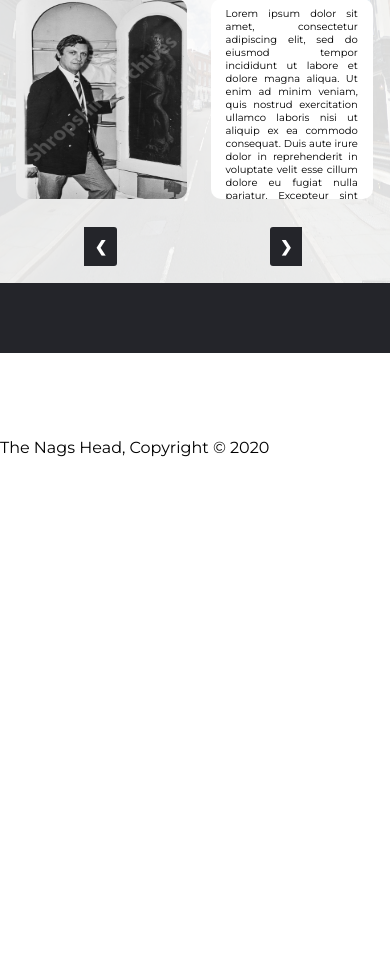
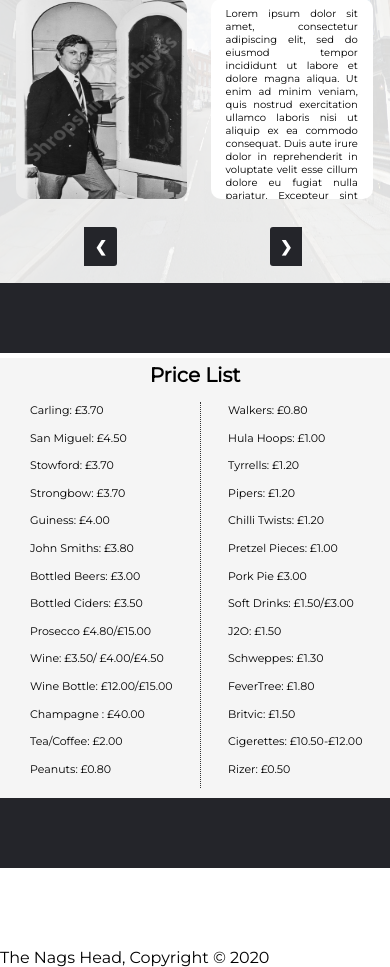
Before and after one commit to charliepreece95/Nags-Head-Website, a PHP site: page / in a window 390 px wide. Shown: the part 551-1518 px from the top of the page. Before the commit the page ends 1008 px from the top, so only its background shows below. Run offline with PHP 8.4, Linux system fonts and the light colour scheme; some libraries are stand-ins or nearby versions.

Commit message:
added prices section

```diff
--- a/src/css/style.css
+++ b/src/css/style.css
@@ -179,14 +179,25 @@ button:hover {
 }
 
 .skew-element {
-    height: 100px;
+    height: 120px;
     background: #24252A;
     /*transform: skew(0, -5deg);*/
     z-index: 1;
 }
 
 .skew-element-2 {
-  height: 100px;
+  position: relative;
+  bottom: 160px;
+  height: 120px;
+  background: #24252A;
+  /*transform: skew(0, -5deg);*/
+  z-index: 1;
+}
+
+.skew-element-3 {
+  position: relative;
+  bottom: 160px;
+  height: 120px;
   background: #24252A;
   /*transform: skew(0, -5deg);*/
   z-index: 1;
@@ -274,13 +285,42 @@ button:hover {
 /* Position the "next button" to the right */
 .next {
   right: 5%;
-  top: 1450px;
+  top: 1400px;
   border-radius: 3px 0 0 3px;
 }
 
 /* On hover, add a black background color with a little bit see-through */
 .prev:hover, .next:hover {
   background-color: rgba(0,0,0,0.8);
+}
+
+.prices {
+  position: relative;
+  bottom: 160px;
+  background-color: #f5f5f5;
+}
+
+.prices h2 {
+  text-align: center;
+  padding: 25px 0 25px 0;
+  font-size: 46px;
+}
+
+.prices ul li {
+  color: black;
+  padding: 0 20px 0 20px;
+  margin: 0 0 10px 0;
+  line-height: 1.6;
+  margin-left: 20px;
+  font-size: 30px;
+}
+
+.prices ul {
+  column-count: 3;
+  column-rule: dotted 1px #333;
+  list-style-type: none;
+  margin-top: 10px;
+  padding: 0 0 25px 20px;
 }
 
 /*Tablets*/
@@ -395,6 +435,15 @@ button:hover {
       z-index: 1;
     }
 
+    .skew-element-3 {
+      position: relative;
+      bottom: 160px;
+      height: 120px;
+      background: #24252A;
+      /*transform: skew(0, -5deg);*/
+      z-index: 1;
+    }
+
     .sub-title{
       position: relative;
       top: 30px;
@@ -449,6 +498,35 @@ button:hover {
     /* On hover, add a black background color with a little bit see-through */
     .prev:hover, .next:hover {
       background-color: rgba(0,0,0,0.8);
+    }
+
+    .prices {
+      position: relative;
+      bottom: 160px;
+      background-color: #f5f5f5;
+    }
+
+    .prices h2 {
+      text-align: center;
+      padding: 20px 0 20px 0;
+      font-size: 46px;
+    }
+
+    .prices ul li {
+      color: black;
+      padding: 0 10px 0 10px;
+      margin: 0 0 10px 0;
+      line-height: 1.6;
+      margin-left: 20px;
+      font-size: 30px;
+    }
+
+    .prices ul {
+      column-count: 3;
+      column-rule: dotted 1px #333;
+      list-style-type: none;
+      margin-top: 10px;
+      padding: 0 0 25px 25px;
     }
 }
 
@@ -661,6 +766,15 @@ button {
       z-index: 1;
     }
 
+    .skew-element-3 {
+      position: relative;
+      bottom: 80px;
+      height: 70px;
+      background: #24252A;
+      /*transform: skew(0, -5deg);*/
+      z-index: 1;
+    }
+
     .sub-title{
       position: relative;
       top: 10px;
@@ -737,10 +851,40 @@ button {
     .prev:hover, .next:hover {
       background-color: rgba(0,0,0,0.8);
     }
+
+    .prices {
+      position: relative;
+      bottom: 80px;
+      background-color: #f5f5f5;
+    }
+
+    .prices h2 {
+      text-align: center;
+      padding: 5px 0 5px 0;
+      font-size: 20px;
+    }
+
+    .prices ul li {
+      color: black;
+      padding: 0 10px 0 10px;
+      margin: 0 0 10px 0;
+      line-height: 1.6;
+      margin-left: 10px;
+      font-size: 11px;
+    }
+
+    .prices ul {
+      column-count: 2;
+      column-rule: dotted 1px #333;
+      list-style-type: none;
+      margin-top: 10px;
+      padding: 0 0 10px 10px;
+    }
 }
 /*surface duo*/
 @media (min-width: 540px) and (max-width: 540px)  {
-  .nav-links {top: 16vh;
+  .nav-links {
+    top: 16vh;
     width: 50%;}
 }
 
--- a/src/index.html
+++ b/src/index.html
@@ -95,6 +95,40 @@
         <a class="next" onclick="plusSlides(1)">&#10095;</a>
         </section>
         <div class="skew-element-2"></div>
+        <section class="prices">
+            <h2>Price List</h2>
+                <ul>
+                    <li>Carling: £3.70</li>
+                    <li>San Miguel: £4.50</li>
+                    <li>Stowford: £3.70</li>
+                    <li>Strongbow: £3.70</li>
+                    <li>Guiness: £4.00</li>
+                    <li>John Smiths: £3.80</li>
+                    <li>Bottled Beers: £3.00</li>
+                    <li>Bottled Ciders: £3.50</li>
+                    <li>Prosecco £4.80/£15.00</li>
+                    <li>Wine: £3.50/ £4.00/£4.50</li>
+                    <li>Wine Bottle: £12.00/£15.00</li>
+                    <li>Champagne : £40.00</li>
+                    <li>Tea/Coffee: £2.00</li>
+                    <li>Peanuts: £0.80</li>
+                    <li>Walkers: £0.80</li>
+                    <li>Hula Hoops: £1.00</li>
+                    <li>Tyrrells: £1.20</li>
+                    <li>Pipers: £1.20</li>
+                    <li>Chilli Twists: £1.20</li>
+                    <li>Pretzel Pieces: £1.00</li>
+                    <li>Pork Pie £3.00</li>
+                    <li>Soft Drinks: £1.50/£3.00</li>
+                    <li>J2O: £1.50</li>
+                    <li>Schweppes: £1.30</li>
+                    <li>FeverTree: £1.80</li>
+                    <li>Britvic: £1.50</li>
+                    <li>Cigerettes: £10.50-£12.00</li>
+                    <li>Rizer: £0.50</li>
+                </ul>
+        </section>
+        <div class="skew-element-3"></div>
         </main>
     <footer>
         <p>The Nags Head, Copyright &copy; 2020</p>
@@ -102,6 +136,3 @@
 <script src="js/main.js"></script>
 </body>
 </html>
-
-
-<!--        <div class="toggle"><a href="#"><i class="fas fa-bars"></i></a></div>-->
--- a/src/js/main.js
+++ b/src/js/main.js
@@ -1,10 +1,8 @@
 const navSlider = () => {
     const toggle = document.querySelector(".toggle");
     const nav = document.querySelector(".nav-links");
+    const LgScreen = window.matchMedia("(min-width: 1024px)");
 
-    let reportWindowSize = () => {
-        nav.style.display = "flex";
-    }
     //toggle nav
     toggle.addEventListener("click", () => {
       //toggle animation
@@ -14,7 +12,14 @@ const navSlider = () => {
           nav.style.display = "none";
       }
   });
-  window.addEventListener("resize", reportWindowSize);
+    //override toggle to display nav as flex on desktop when resized.
+    window.addEventListener("resize", () => {
+      if(LgScreen.matches) {
+        nav.style.display = "flex";
+      } else {
+        nav.style.display = "none";
+      }
+  });
 };
 
 navSlider();
```
Also changed, not shown: other parts of src/css/style.css (+31 -4 lines), public/index.html (+34 -3 lines), public/js/main.js (+9 -4 lines), public/css/style.css. Lines whose indentation alone changed are shown as unchanged.
